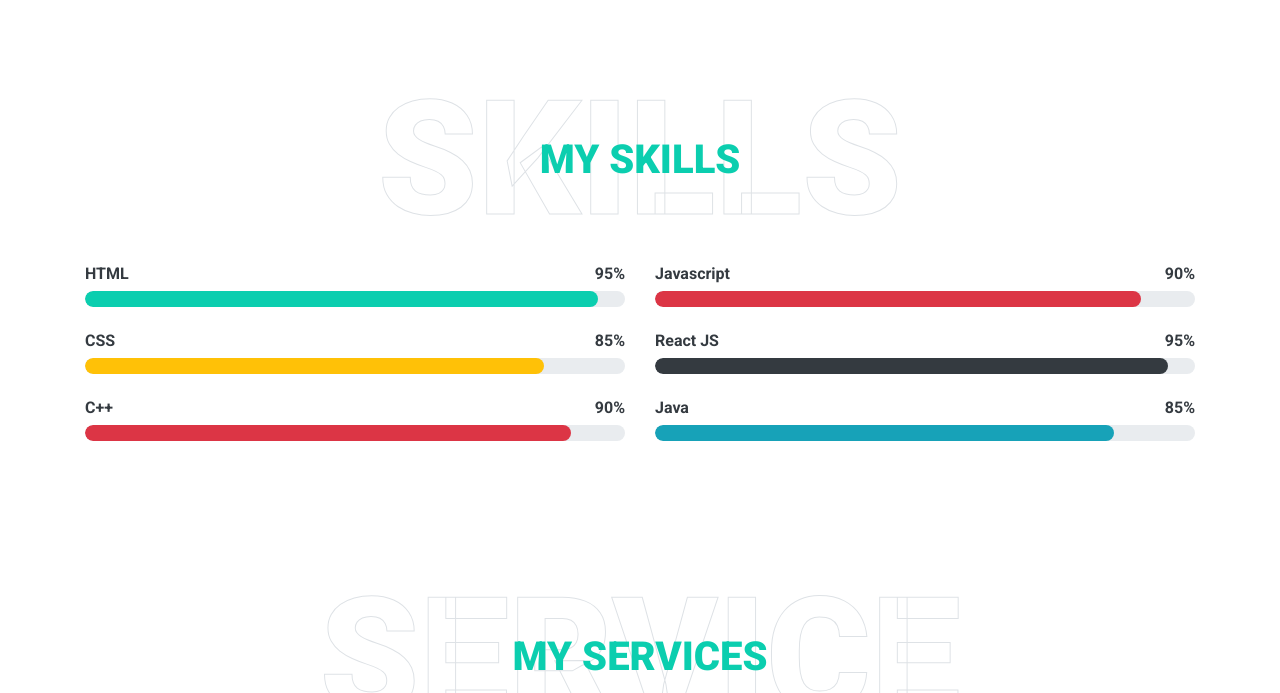
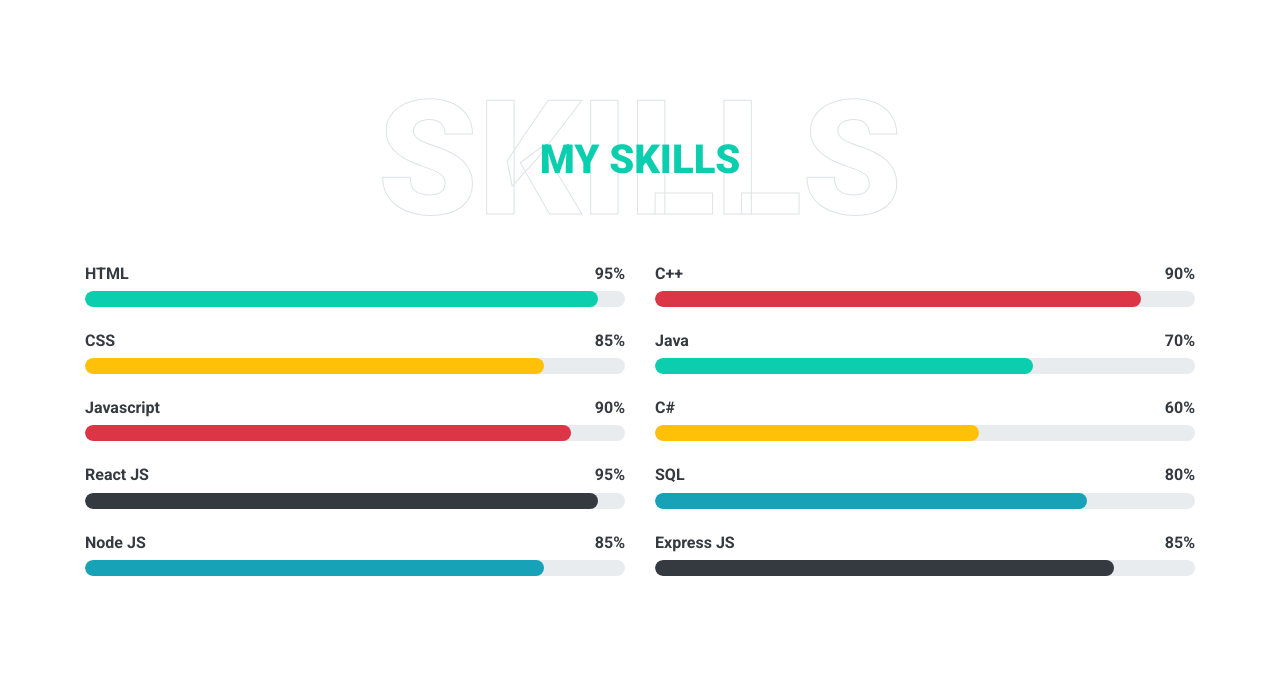
Before and after one commit to abdulhadihub/abdul-hadi-portfolio, a plain HTML site: page index.html in a window 1280 px wide. Shown: the part 2054-2747 px from the top of the page. Drawn offline with nearby package versions, Linux system fonts and the light colour scheme.

Commit message:
new skills added

```diff
--- a/index.html
+++ b/index.html
@@ -84,7 +84,8 @@
                 </div> -->
                 <div class="col-lg-7">
                     <h3 class="mb-4">Web Developer & UI/UX Designer</h3>
-                    <p>I'm a Front-End Developer experienced with creating pixel-perfect responsive websites. Allow me to bring your vision to life.</p>
+                    <p>I'm a Front-End Developer experienced with creating pixel-perfect responsive websites. Allow me
+                        to bring your vision to life.</p>
                     <div class="row mb-3">
                         <div class="col-sm-6 py-2">
                             <h6>Name: <span class="text-secondary">Abdul Hadi</span></h6>
@@ -101,7 +102,7 @@
                         <div class="col-sm-6 py-2">
                             <h6>Phone: <span class="text-secondary">0301 4922225</span></h6>
                         </div>
-                        <div class="col-sm-6 py-2" >
+                        <div class="col-sm-6 py-2">
                             <h6>Email: <span class="text-secondary">abdulhadi.reality@gmail.com</span></h6>
                         </div>
                         <div class="col-sm-6 py-2">
@@ -111,7 +112,9 @@
                             <h6>Freelance: <span class="text-secondary">Available</span></h6>
                         </div>
                         <div class="col-sm-6 py-2">
-                            <h6>Github: <span class="text-secondary"><a class="btn btn-outline-primary btn-social ml-2" href="https://github.com/abdulhadihub" target="_blank"><i class="fab fa-github" style="font-size: 30px;"></i></a></span></h6>
+                            <h6>Github: <span class="text-secondary"><a class="btn btn-outline-primary btn-social ml-2"
+                                        href="https://github.com/abdulhadihub" target="_blank"><i class="fab fa-github"
+                                            style="font-size: 30px;"></i></a></span></h6>
                         </div>
                     </div>
                     <!-- <a href="#contact" class="btn btn-outline-primary mr-4">Hire Me</a> -->
@@ -234,18 +237,6 @@
                     </div>
                     <div class="skill mb-4">
                         <div class="d-flex justify-content-between">
-                            <h6 class="font-weight-bold">C++</h6>
-                            <h6 class="font-weight-bold">90%</h6>
-                        </div>
-                        <div class="progress">
-                            <div class="progress-bar bg-danger" role="progressbar" aria-valuenow="90" aria-valuemin="0"
-                                aria-valuemax="100"></div>
-                        </div>
-                    </div>
-                </div>
-                <div class="col-md-6">
-                    <div class="skill mb-4">
-                        <div class="d-flex justify-content-between">
                             <h6 class="font-weight-bold">Javascript</h6>
                             <h6 class="font-weight-bold">90%</h6>
                         </div>
@@ -266,12 +257,69 @@
                     </div>
                     <div class="skill mb-4">
                         <div class="d-flex justify-content-between">
-                            <h6 class="font-weight-bold">Java</h6>
+                            <h6 class="font-weight-bold">Node JS</h6>
                             <h6 class="font-weight-bold">85%</h6>
                         </div>
                         <div class="progress">
                             <div class="progress-bar bg-info" role="progressbar" aria-valuenow="85" aria-valuemin="0"
                                 aria-valuemax="100"></div>
+                        </div>
+                    </div>
+                </div>
+                <div class="col-md-6">
+                    <div class="skill mb-4">
+                        <div class="d-flex justify-content-between">
+                            <h6 class="font-weight-bold">C++</h6>
+                            <h6 class="font-weight-bold">90%</h6>
+                        </div>
+                        <div class="progress">
+                            <div class="progress-bar bg-danger" role="progressbar" aria-valuenow="90" aria-valuemin="0"
+                                aria-valuemax="100"></div>
+                        </div>
+                    </div>
+
+                    <div class="skill mb-4">
+                        <div class="d-flex justify-content-between">
+                            <h6 class="font-weight-bold">Java</h6>
+                            <h6 class="font-weight-bold">70%</h6>
+                        </div>
+                        <div class="progress">
+                            <div class="progress-bar bg-primary" role="progressbar" aria-valuenow="70" aria-valuemin="0"
+                                aria-valuemax="100"></div>
+                        </div>
+                    </div>
+                    <div class="skill mb-4">
+                        <div class="d-flex justify-content-between">
+                            <h6 class="font-weight-bold">C#</h6>
+                            <h6 class="font-weight-bold">60%</h6>
+                        </div>
+                        <div class="progress">
+                            <div class="progress-bar bg-warning" role="progressbar" aria-valuenow="60" aria-valuemin="0"
+                                aria-valuemax="100"></div>
+                        </div>
+                    </div>
+                    <div class="skill mb-4">
+                        <div class="d-flex justify-content-between">
+                            <h6 class="font-weight-bold">SQL</h6>
+                            <h6 class="font-weight-bold">80%</h6>
+                        </div>
+                        <div class="progress">
+                            <div class="progress-bar bg-info" role="progressbar" aria-valuenow="80" aria-valuemin="0"
+                                aria-valuemax="100"></div>
+                        </div>
+                    </div>
+
+                    <div class="skill mb-4">
+                        <div class="d-flex justify-content-between">
+                            <h6 class="font-weight-bold">Express JS</h6>
+                            <h6 class="font-weight-bold">85%</h6>
+                        </div>
+                        <div class="progress">
+                            <div class="progress-bar bg-dark" role="progressbar" aria-valuenow="85" aria-valuemin="0"
+                                aria-valuemax="100"></div>
+                        </div>
+                    </div>
+                </div>
             </div>
         </div>
     </div>
@@ -372,7 +420,8 @@
                         <img class="img-fluid rounded w-100" src="img/any-zone.png" alt="">
                         <div class="portfolio-btn d-flex align-items-center justify-content-center">
                             <a href="img/any-zone.png" data-lightbox="portfolio">
-                                <a href="https://abdulhadihub.github.io/Project-E-Commerce-21-Sept-2021/" target="_blank">
+                                <a href="https://abdulhadihub.github.io/Project-E-Commerce-21-Sept-2021/"
+                                    target="_blank">
                                     <i class="fa fa-search text-primary" style="font-size: 60px;"></i>
                                 </a>
                             </a>
@@ -450,12 +499,14 @@
     <div class="container-fluid bg-primary text-white mt-5 py-5 px-sm-3 px-md-5">
         <div class="container text-center py-5">
             <div class="d-flex justify-content-center mb-4">
-                <a class="btn btn-light btn-social mr-2" href="https://github.com/abdulhadihub" target="_blank"><i class="fab fa-github"></i></a>
+                <a class="btn btn-light btn-social mr-2" href="https://github.com/abdulhadihub" target="_blank"><i
+                        class="fab fa-github"></i></a>
                 <!-- <a class="btn btn-light btn-social mr-2" href="#"><i class="fab fa-twitter"></i></a> -->
                 <!-- <a class="btn btn-light btn-social mr-2" href="#"><i class="fab fa-facebook-f"></i></a> -->
                 <!-- <a class="btn btn-light btn-social" href="#"><i class="fab fa-instagram"></i></a> -->
             </div>
-            <p class="m-0">Copyright&copy; Designed by <a class="text-white font-weight-bold" target="_blank" href="https://github.com/abdulhadihub">Abdul Hadi.</a>
+            <p class="m-0">Copyright&copy; Designed by <a class="text-white font-weight-bold" target="_blank"
+                    href="https://github.com/abdulhadihub">Abdul Hadi.</a>
                 All Rights Reserved.
 
             </p>
```
Also changed, not shown: 1 other file. Lines whose indentation alone changed are shown as unchanged.
